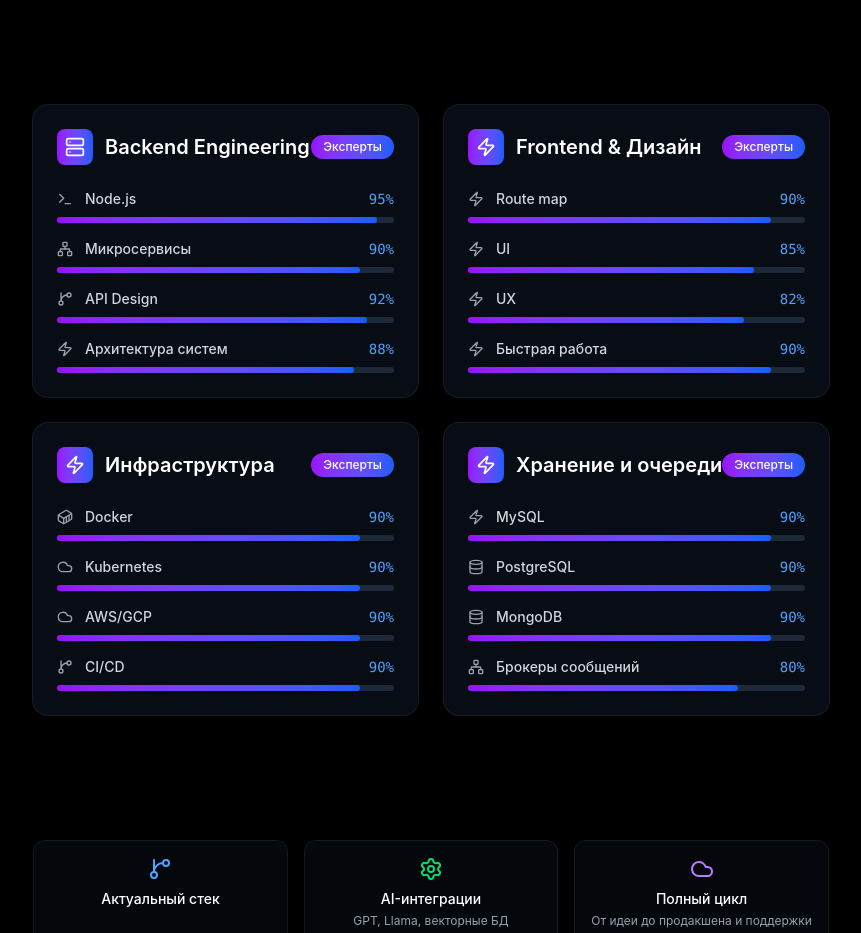
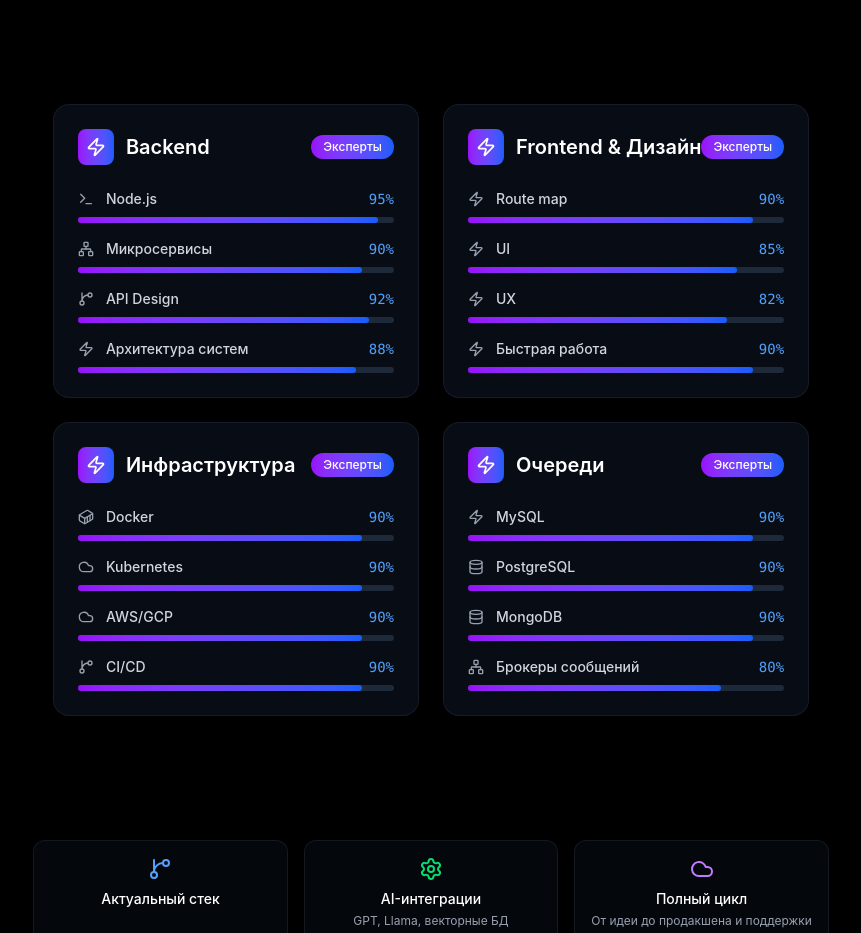
Before and after one commit to MicoNext/MicoNext, a React (Vite) app: page / in a window 1280 px wide. Shown: the part 2740-3673 px from the top of the page, without its empty margins (209-1070 px from the left). Built offline with nearby package versions, Linux system fonts and the light colour scheme.

Commit message:
edit data

```diff
--- a/src/data.ts
+++ b/src/data.ts
@@ -112,7 +112,7 @@
     },
     categories: [
       {
-        category: "Backend Engineering",
+        category: "Backend",
         level: "Эксперты",
         skills: [
           { name: "Node.js", level: 95 },
@@ -142,7 +142,7 @@
         ]
       },
       {
-        category: "Хранение и очереди",
+        category: "Очереди",
         level: "Эксперты",
         skills: [
           { name: "MySQL", level: 90 },
@@ -161,7 +161,6 @@
       subTitle3: "От идеи до продакшена и поддержки",
     }
   },
-
   contacts: {
     title: "СТАРТ РАБОТЫ",
     title1: "ОБСУДИМ ВАШ ПРОЕКТ?",
```
